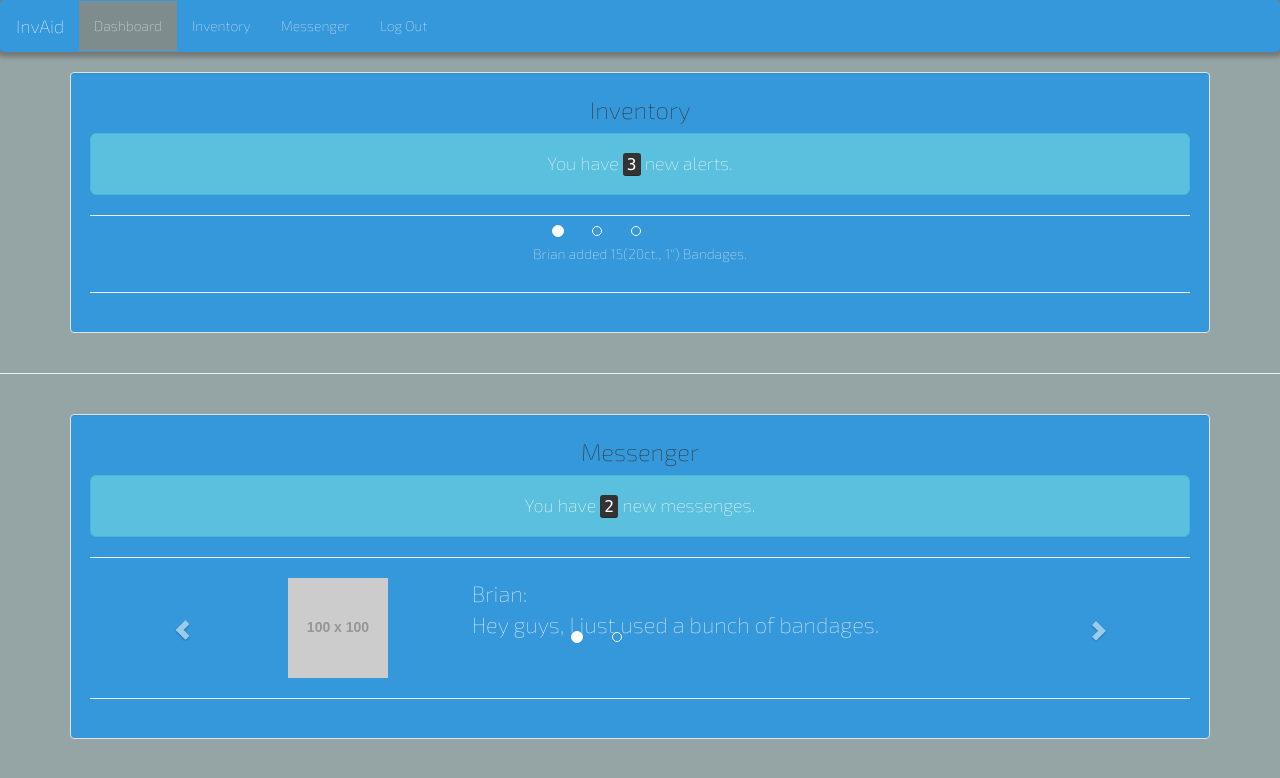
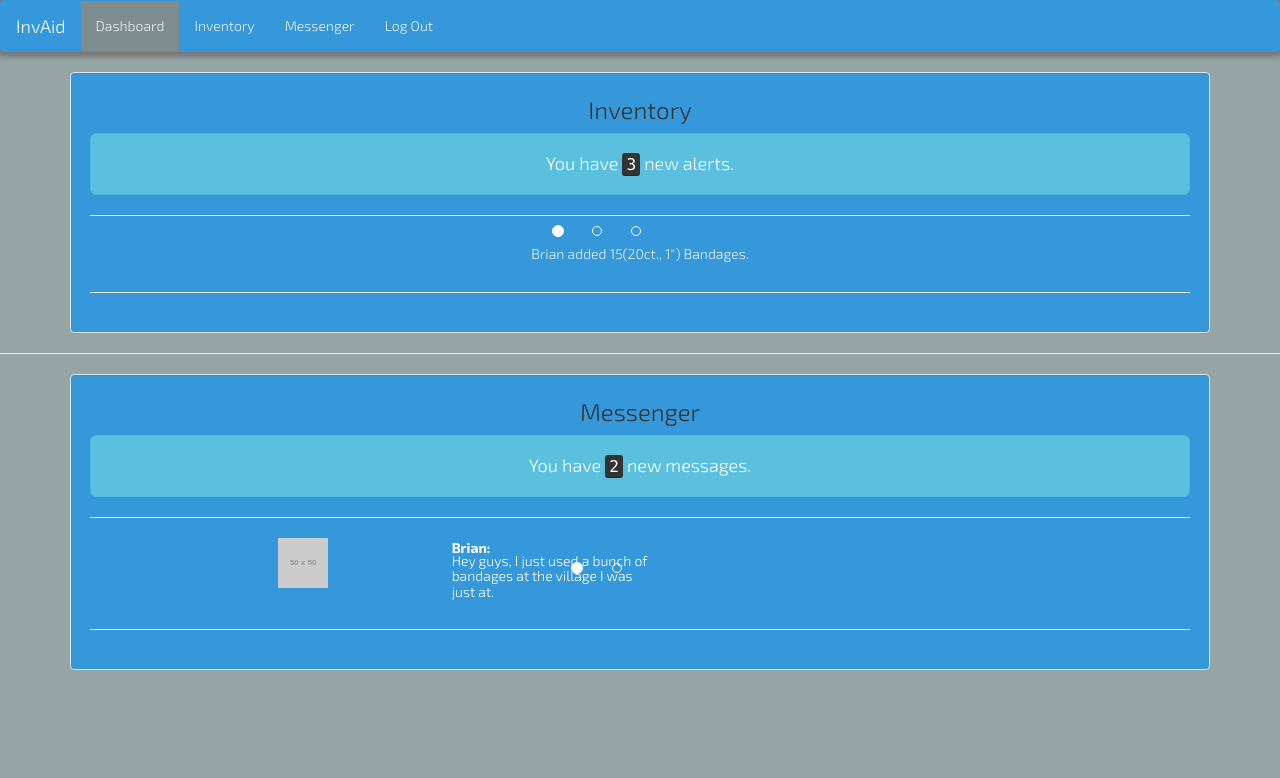
Before and after one commit to RChavez/plzrespond, a PHP site: page /views/index.html in a window 1280 px wide. Shown: the top 778 px of the page. Run offline with PHP 8.4, Linux system fonts and the light colour scheme; grey boxes labelled with a size stand in for pictures from a placeholder-image service; some libraries are stand-ins or nearby versions.

Commit message:
Made some changes

```diff
--- a/public/stylesheets/main.css
+++ b/public/stylesheets/main.css
@@ -1,6 +1,7 @@
 .body {
 	background-color: #95a5a6;
 	font-family: 'Exo 2', sans-serif;
+	font-weight: 300pt;
 }
 a {
 	color: #ecf0f1;
@@ -9,12 +10,16 @@ a {
 	float: none;
 	margin: 0 auto;
 }
+p.no-margin {
+	font-weight: bold;
+}
 .no-margin {
 	margin: auto 0;
-	font-size: 22px;
+	color: #fff;
 }
 .divider {
-	margin-bottom: 40px;
+	margin-top: 0px;
+	margin-bottom: 20px;
 }
 .h3-no-vert-margin {
 	margin-top: 5px;
@@ -22,3 +27,23 @@ a {
 p.text-center {
 	margin: 0 auto;
 }
+div.col-sm-12>h5, div.col-xs-12>h5 {
+	margin-top: -5px;
+	margin-left: -15px;
+}
+
+.col-sm-2, .col-xs-2 {
+	margin-right: 0px;
+	padding-right: 0px;
+}
+.col-sm-8, .col-xs-8 {
+	padding-left: 0px;
+}
+div>div.col-sm-12>h5 {
+	width: 500px;
+	color: #fff;
+}
+div>div.col-xs-12>h5 {
+	width: 200px;
+	color: #fff;
+}
--- a/views/index.html
+++ b/views/index.html
@@ -9,7 +9,7 @@
     <!-- Bootstrap -->
     <link href="../public/stylesheets/bootstrap.css" rel="stylesheet">
 
-    <link href='http://fonts.googleapis.com/css?family=Exo+2:100&subset=latin,latin-ext' rel='stylesheet' type='text/css'>
+<link href='http://fonts.googleapis.com/css?family=Exo+2:300,700' rel='stylesheet' type='text/css'>
     <link rel="stylesheet" type="text/css" href="../public/stylesheets/main.css">
 
     <!-- HTML5 Shim and Respond.js IE8 support of HTML5 elements and media queries -->
@@ -100,7 +100,7 @@
 <div class="container">
   <div class="well">
     <h3 class="h3-no-vert-margin"><p class="text-center">Messenger</p></h3>
-    <div class="centered"><button type="button" class="btn btn-info btn-lg btn-block"><h4>You have <kbd>2</kbd> new messenges.</h4></button></div>
+    <div class="centered"><button type="button" class="btn btn-info btn-lg btn-block"><h4>You have <kbd>2</kbd> new messages.</h4></button></div>
     <a href=""></a>
     <hr>
 
@@ -108,49 +108,49 @@
       <!-- Wrapper for slides -->
       <div class="carousel-inner">
         <div class="item active">
-          <div class="row centered">
-            <div class="col-sm-offset-2 col-xs-offset-2 col-sm-2 col-xs-2">
-              <!-- TEXT TO BE POPULATED BY FANCY BACK-END WORK -->
-              <img src="http://placehold.it/100x100">
-            </div>
-            <div class="col-sm-7 col-xs-7">
             <div class="row">
-              <div class="col-sm-4 col-xs-4">
-                <p class="lead no-margin">Brian:</p>
+              <div class="col-sm-2 col-xs-3 col-sm-offset-2">
+                <!-- Picture of who the message is from -->
+                <img src="http://placehold.it/50x50">
+              </div>
+              <div class="col-sm-8 col-xs-8">
+                <!-- Name of person message is from -->
+                <p class="no-margin">Brian:</p>
+                <div class="col-sm-12 col-xs-12">
+                  <!-- Messege -->
+                  <h5>Hey guys, I just used a bunch of bandages at the village I was just at.</h5>
+                </div>
               </div>
             </div>
-              <!-- TEXT TO BE POPULATED BY FANCY BACK-END WORK -->
-              <p class="lead no-margin">Hey guys, I just used a bunch of bandages.</p>
-            </div>
-          </div>
         </div>
 
         <div class="item">
-          <div class="row centered">
-            <div class="col-sm-offset-2 col-xs-offset-2 col-sm-2 col-xs-2">
-              <!-- TEXT TO BE POPULATED BY FANCY BACK-END WORK -->
-              <img src="http://placehold.it/100x100">
-            </div>
-            <div class="col-sm-7 col-xs-7">
             <div class="row">
-              <div class="col-sm-4 col-xs-4">
-                <p class="lead no-margin">Brian:</p>
+              <div class="col-sm-2 col-xs-3 col-sm-offset-2">
+                <!-- Picture of who the message is from -->
+                <img src="http://placehold.it/50x50">
+              </div>
+              <div class="col-sm-8 col-xs-8">
+                <!-- Name of person message is from -->
+                <p class="no-margin">Josh:</p>
+                <div class="col-sm-12 col-xs-12">
+                  <!-- Messege -->
+                  <h5>YOU DON'T KNOW MY LIFE!!</h5>
+                </div>
               </div>
             </div>
-              <!-- TEXT TO BE POPULATED BY FANCY BACK-END WORK -->
-              <p class="lead no-margin">Suck my lollipop. lol. obvi. totz.</p>
-            </div>
-          </div>
         </div>
 
       </div>
       <!-- Controls -->
+<!--
       <a class="left carousel-control" href="#carousel2" data-slide="prev">
         <span class="glyphicon glyphicon-chevron-left"></span>
       </a>
       <a class="right carousel-control" href="#carousel2" data-slide="next">
         <span class="glyphicon glyphicon-chevron-right"></span>
       </a>
+-->
       <!-- Indicators -->
       <ol class="carousel-indicators">
         <li data-target="#carousel2" data-slide-to="0" class="active"></li>
```
Also changed, not shown: public/js/bootstrap.js, 1 other file.
